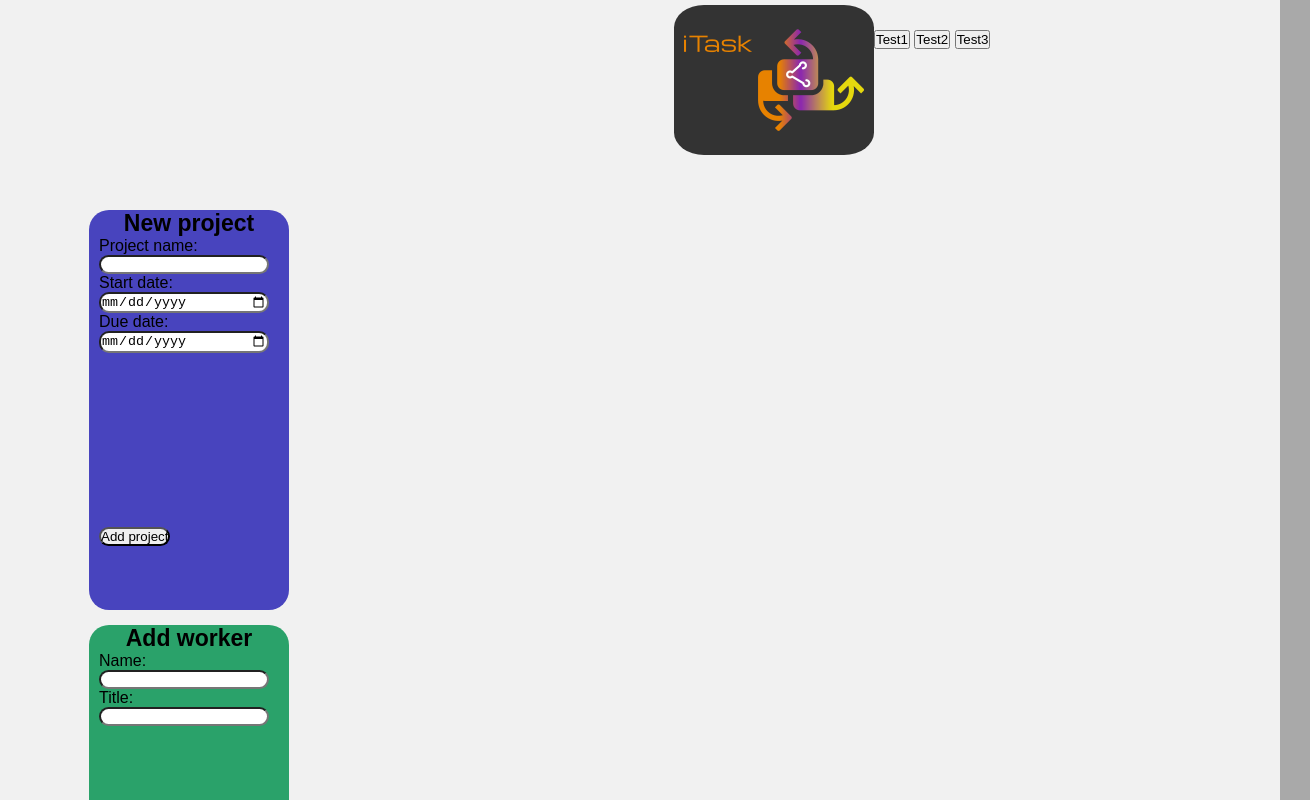
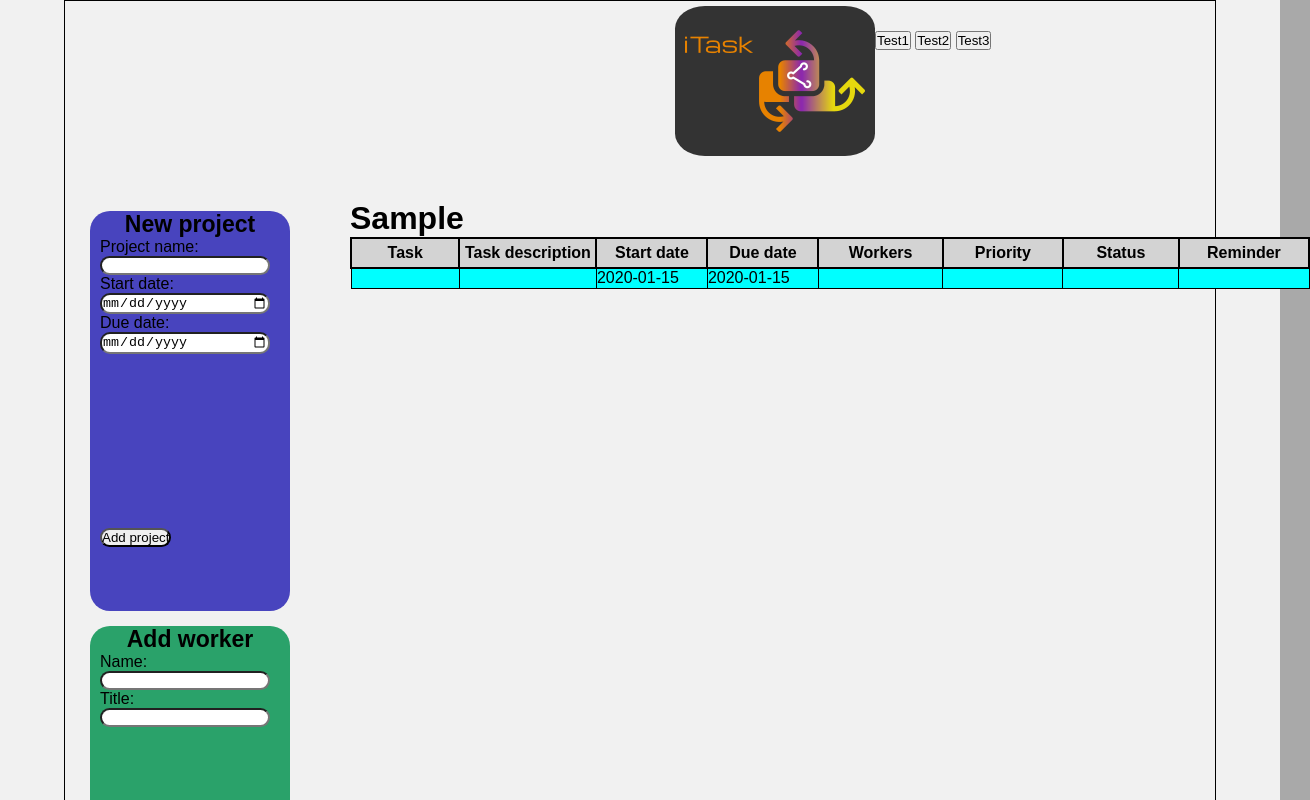
Before and after one commit to Westerdals/pro104-eksamen-gruppe31, a plain HTML site: page HTML/index.html in a window 1280 px wide. Both pictures are taken after typing "Sample", "2020-01-15", "2020-01-15" into the empty fields and a click on the button "Add project". Shown: the top 800 px of the page, 1310 px wide, since content can reach past the window. Drawn offline with Linux system fonts and the light colour scheme.

Commit message:
Added table
table

```diff
--- a/CSS/main.css
+++ b/CSS/main.css
@@ -26,6 +26,7 @@ body {
     margin: 0 auto;
     padding: 30px 20px;
     min-height: calc(100vh - 1083.6px - 58.4px);
+    border: 1px solid black;
 
 }
 
@@ -136,3 +137,27 @@ footer {
   #headerEl, img {
       margin-top: -25px;
   }
+#table-list{
+    position: absolute;
+    top: 200px;
+    left: 350px;
+    width: 75vw;
+}
+table{
+    border-collapse: collapse;
+    margin-bottom: 50px;
+}
+th{
+    border: 2px solid black;
+    height: 30px;
+    border-collapse: collapse;
+    background-color: lightgray;
+}
+td{
+    border: 1px solid black;
+    border-collapse: collapse;
+    height: 20px;
+    width: 200px;
+    background-color: aqua;
+    position: relative;
+}
--- a/HTML/index.html
+++ b/HTML/index.html
@@ -62,6 +62,9 @@
                 <button onclick="generateTaskAdderDiv('Project name 3')">Test3</button>
             </div>
         </div>
+        <div id="table-list">
+                <h1 id="project-name"></h1>
+            </div>
 
         <footer>
             <p>Copyright &copy; <script>document.write(new Date().getFullYear());</script> iTask</p>
--- a/JavaScript/index.js
+++ b/JavaScript/index.js
@@ -58,7 +58,7 @@ function createNewProject(event){
     var projectList = JSON.parse(window.localStorage.getItem("projectList")) || [];
     projectList.push(projectData);
     window.localStorage.setItem("projectList", JSON.stringify(projectList));
-    // renderTaskManager(); fikse denne senere
+    renderTaskManager();
 
     event.target.reset();
 }
@@ -122,3 +122,40 @@ function removeTaskAdderDiv(){
     document.getElementById("task-adder").style.display = "none";
 
 }
+
+function renderTaskManager(){
+    let projectList = JSON.parse(window.localStorage.getItem("projectList")) || [];
+    let tableList = document.getElementById("table-list");
+
+    const projectEl = document.createElement("div");
+    tableList.innerHTML = "";
+    for(const projectData of projectList){
+        var{projectName, startDate, dueDate} = projectData;
+        projectEl.innerHTML +=
+            `<h1 id="projectNameStyle">${projectName}</h1>
+                <table>
+                    <tr>
+                        <th>Task</th>
+                        <th id="task-description">Task description</th>
+                        <th>Start date</th>
+                        <th>Due date</th>
+                        <th>Workers</th>
+                        <th>Priority</th>
+                        <th>Status</th>
+                        <th>Reminder</th>
+                    </tr>
+                    <tr>
+                        <td></td>
+                        <td></td>
+                        <td>${startDate}</td>
+                        <td>${dueDate}</td>
+                        <td></td>
+                        <td></td>
+                        <td></td>
+                        <td></td>
+                    </tr>
+                </table>`;
+        tableList.appendChild(projectEl);
+    }
+}
+renderTaskManager();
```
